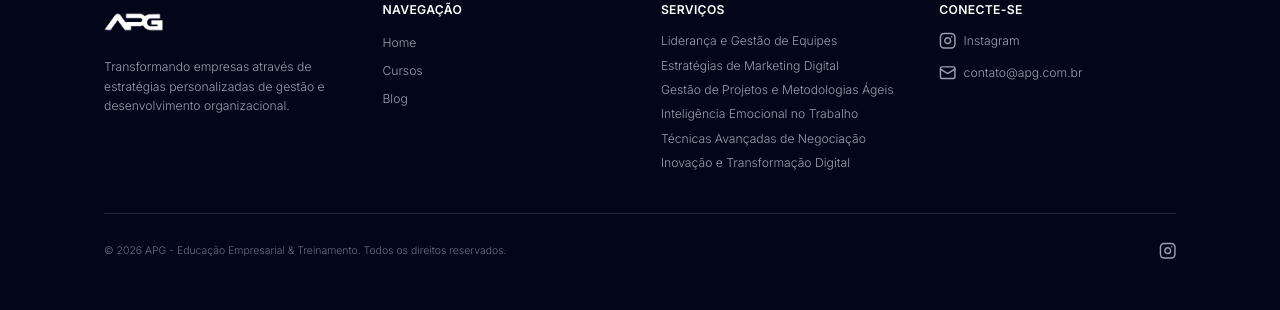
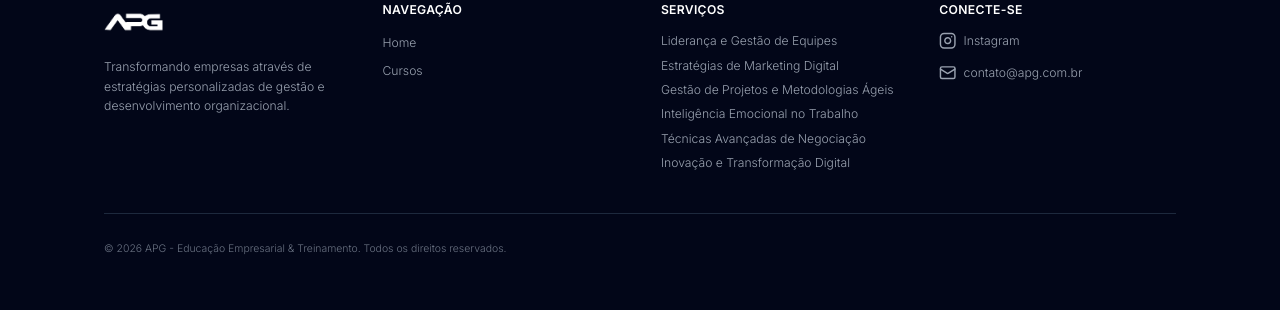
Before and after one commit to SouzaDioggo/APG, a Next.js app: page /blog in a window 1280 px wide. Shown: the part 1640-1950 px from the top of the page. Built offline with nearby package versions, Linux system fonts and the light colour scheme.

Commit message:
Refactor: not show blog page, add in future versions

```diff
--- a/app/page.tsx
+++ b/app/page.tsx
@@ -20,9 +20,9 @@ export default function Home() {
         <BenefitsSection />
       </ScrollReveal>
 
-      <ScrollReveal delay="0.2s">
+      {/* <ScrollReveal delay="0.2s">
         <FeatureBanner />
-      </ScrollReveal>
+      </ScrollReveal> ADICIONAR DEPOIS BLOG PORNTO!!! */}
 
       <ScrollReveal>
         <TestimonialsSection />
--- a/components/footer.tsx
+++ b/components/footer.tsx
@@ -44,9 +44,9 @@ export function Footer() {
                 </a>
               </li>
               <li>
-                <a href="/blog" className="text-gray-400 hover:text-purple-400 transition-colors duration-200 text-sm font-light">
+                {/* <a href="/blog" className="text-gray-400 hover:text-purple-400 transition-colors duration-200 text-sm font-light">
                   Blog
-                </a>
+                </a> ADICIONAR DEPOIS BLOG FUNCIONANDO!! */}
               </li>
             </ul>
           </div>
@@ -106,7 +106,7 @@ export function Footer() {
           </p>
 
           {/* Social Icons */}
-          <div className="flex items-center gap-6">
+          {/* <div className="flex items-center gap-6">
             <a
               href="https://www.instagram.com/apg_educacao_empresarial/"
               target="_blank"
@@ -116,7 +116,7 @@ export function Footer() {
             >
               <Instagram className="w-5 h-5" />
             </a>
-          </div>
+          </div> ICONE DO INSTAGRAM REMOVDO */}
         </div>
       </div>
     </footer>
--- a/components/navbar.tsx
+++ b/components/navbar.tsx
@@ -21,7 +21,7 @@ export function Navbar() {
   const navLinks = [
     { name: "Home", href: "/" },
     { name: "Sobre", href: "/sobre" },
-    { name: "Blog", href: "/blog" },
+    // { name: "Blog", href: "/blog" }, ADICIONAR DEPOIS BLOG PRONTO
     { name: "Cursos", href: "/cursos", hasDropdown: true },
   ];
 
```
